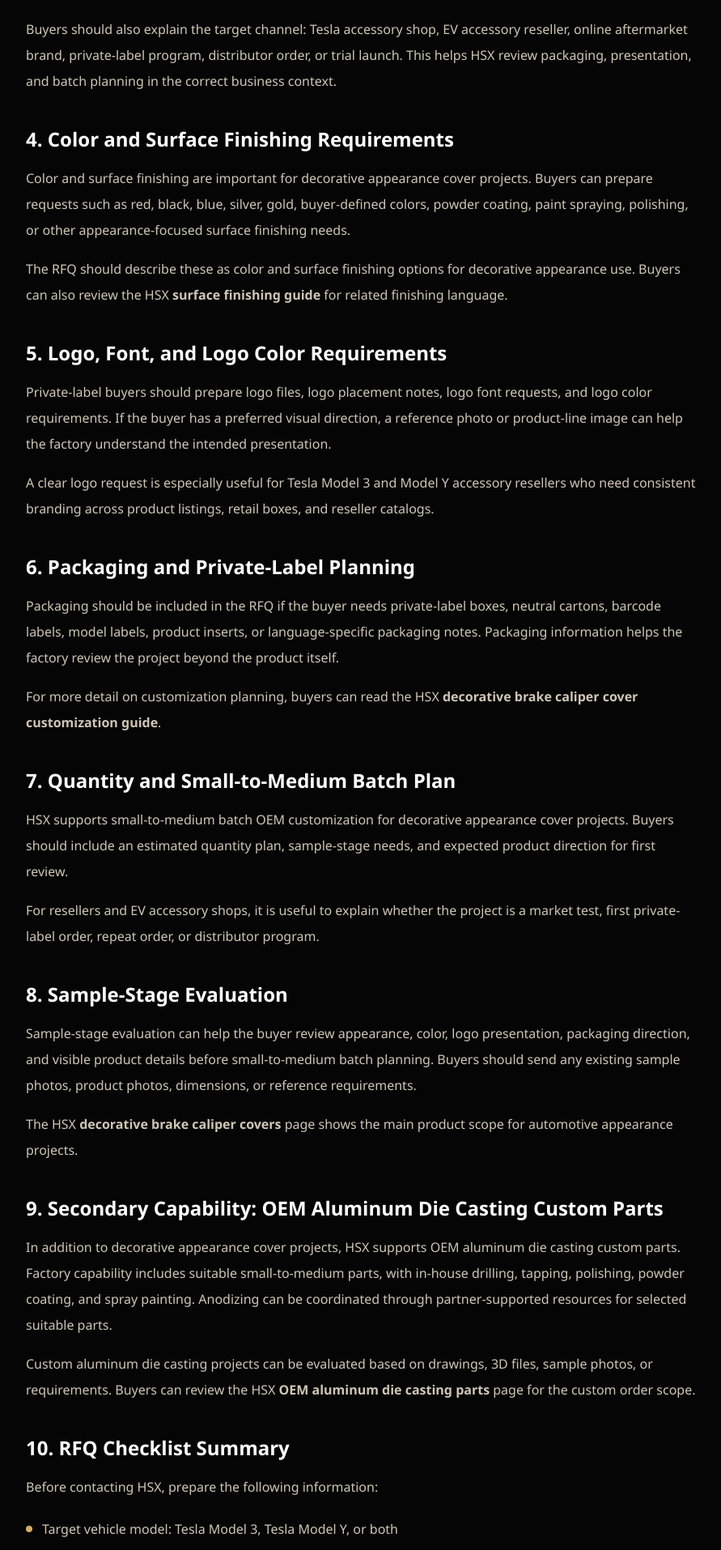
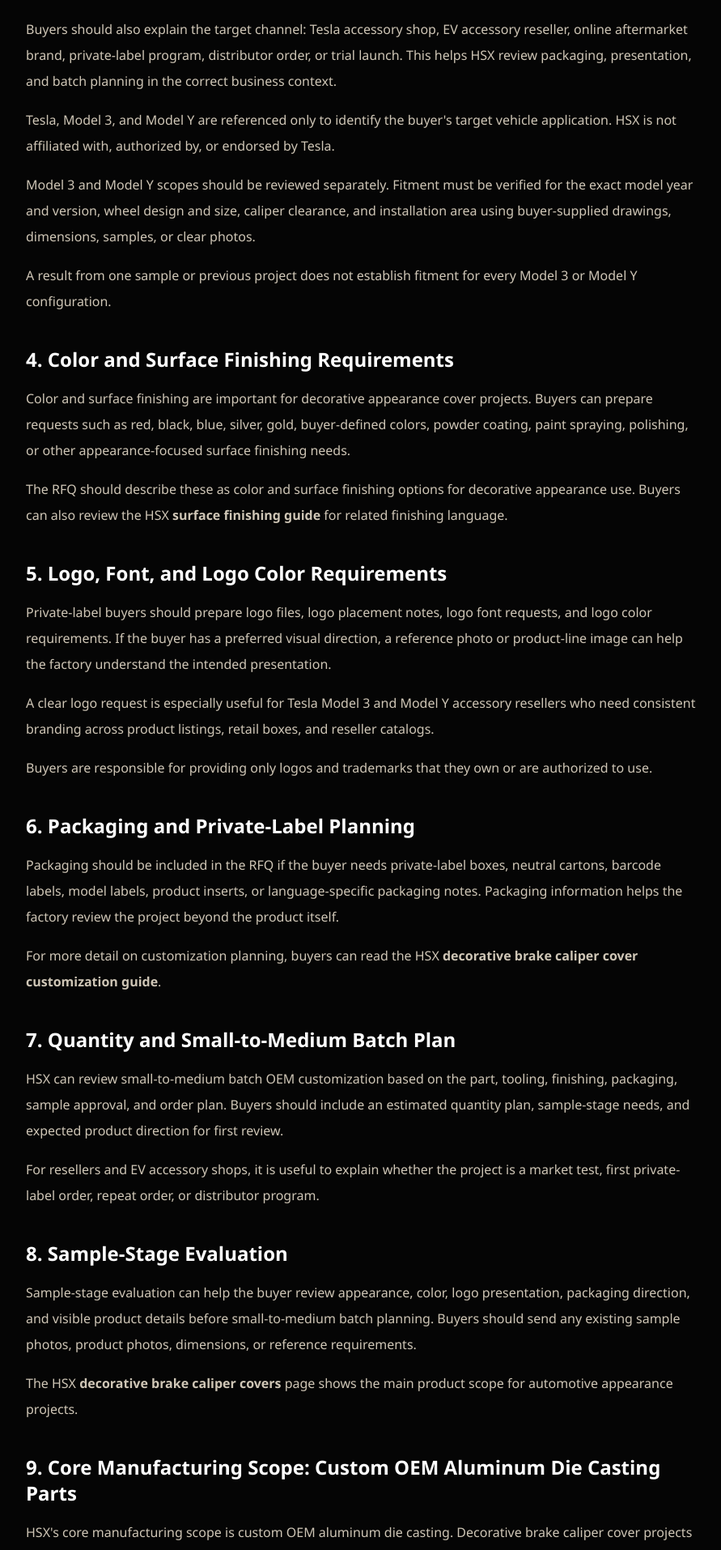
Before and after one commit to nicolsonhuang-byte/hsxdiecasting, a Next.js app: page /blog/oem-decorative-brake-caliper-covers-tesla-model-3-model-y-rfq-checklist in a window 1280 px wide. Shown: the part 1366-3280 px from the top of the page at 81% size, without its empty margins (192-1083 px from the left). Built offline with nearby package versions, Linux system fonts and the light colour scheme.

Commit message:
Clarify RFQ and project boundaries in Tesla caliper cover checklist

```diff
--- a/src/app/blog/oem-decorative-brake-caliper-covers-tesla-model-3-model-y-rfq-checklist/page.tsx
+++ b/src/app/blog/oem-decorative-brake-caliper-covers-tesla-model-3-model-y-rfq-checklist/page.tsx
@@ -17,15 +17,6 @@
   description: articleDescription,
   path: articlePath,
 });
-
-const contactDetails = {
-  email: "nicolson@hsxdiecasting.com",
-  whatsappHref:
-    "https://wa.me/8617666155283?text=Hello%20HSX%20Diecasting%2C%20I%20am%20preparing%20an%20RFQ%20for%20OEM%20decorative%20brake%20caliper%20appearance%20covers%20for%20Tesla%20Model%203%20or%20Model%20Y.%20Please%20contact%20me%20for%20project%20review.",
-};
-
-const mailtoRfq =
-  "mailto:nicolson@hsxdiecasting.com?subject=RFQ%20for%20OEM%20Decorative%20Brake%20Caliper%20Appearance%20Covers&body=Hello%20HSX%20Diecasting%2C%0A%0AI%20would%20like%20to%20request%20a%20project%20review%20for%20OEM%20decorative%20brake%20caliper%20appearance%20covers.%0A%0ATarget%20model%20%28Model%203%20/%20Model%20Y%29%3A%0AQuantity%20plan%3A%0AColor%20/%20surface%20finishing%20request%3A%0ALogo%20font%20/%20logo%20color%20request%3A%0APackaging%20or%20label%20request%3A%0ASample%20photos%20or%20product%20requirements%20available%3A%0A%0APlease%20contact%20me%20with%20project%20review%20details.%0A%0ABest%20regards%2C";
 
 const relatedLinks = [
   {
@@ -55,7 +46,8 @@
 ];
 
 const checklistItems = [
-  "Target vehicle model: Tesla Model 3, Tesla Model Y, or both",
+  "Exact vehicle model, model year, and version: Tesla Model 3, Tesla Model Y, or both",
+  "Wheel design and size, caliper clearance, and installation-area references",
   "Target sales channel: EV accessory shop, aftermarket reseller, distributor, or private-label brand",
   "Reference photos, sample photos, dimensions, or product requirements",
   "Color and surface finishing requirements for decorative appearance use",
@@ -125,8 +117,8 @@
             <p className="mt-4">
               Buyer communication should focus on appearance, color, logo
               presentation, packaging, sample confirmation, and product-line
-              positioning. The RFQ should not describe decorative covers as
-              brake system products or components that change vehicle operation.
+              positioning. They are not presented as products that change braking
+              performance, brake-system behavior, or vehicle operation.
             </p>
           </section>
 
@@ -146,6 +138,21 @@
               private-label program, distributor order, or trial launch. This
               helps HSX review packaging, presentation, and batch planning in the
               correct business context.
+            </p>
+            <p className="mt-4">
+              Tesla, Model 3, and Model Y are referenced only to identify the
+              buyer&apos;s target vehicle application. HSX is not affiliated with,
+              authorized by, or endorsed by Tesla.
+            </p>
+            <p className="mt-4">
+              Model 3 and Model Y scopes should be reviewed separately. Fitment
+              must be verified for the exact model year and version, wheel design
+              and size, caliper clearance, and installation area using
+              buyer-supplied drawings, dimensions, samples, or clear photos.
+            </p>
+            <p className="mt-4">
+              A result from one sample or previous project does not establish
+              fitment for every Model 3 or Model Y configuration.
             </p>
           </section>
 
@@ -190,6 +197,10 @@
               Model Y accessory resellers who need consistent branding across
               product listings, retail boxes, and reseller catalogs.
             </p>
+            <p className="mt-4">
+              Buyers are responsible for providing only logos and trademarks that
+              they own or are authorized to use.
+            </p>
           </section>
 
           <section>
@@ -220,10 +231,10 @@
               7. Quantity and Small-to-Medium Batch Plan
             </h2>
             <p className="mt-4">
-              HSX supports small-to-medium batch OEM customization for
-              decorative appearance cover projects. Buyers should include an
-              estimated quantity plan, sample-stage needs, and expected product
-              direction for first review.
+              HSX can review small-to-medium batch OEM customization based on the
+              part, tooling, finishing, packaging, sample approval, and order
+              plan. Buyers should include an estimated quantity plan, sample-stage
+              needs, and expected product direction for first review.
             </p>
             <p className="mt-4">
               For resellers and EV accessory shops, it is useful to explain
@@ -258,15 +269,16 @@
 
           <section>
             <h2 className="text-2xl font-semibold !text-white">
-              9. Secondary Capability: OEM Aluminum Die Casting Custom Parts
+              9. Core Manufacturing Scope: Custom OEM Aluminum Die Casting Parts
             </h2>
             <p className="mt-4">
-              In addition to decorative appearance cover projects, HSX supports
-              OEM aluminum die casting custom parts. Factory capability includes
-              suitable small-to-medium parts, with in-house drilling, tapping,
-              polishing, powder coating, and spray painting. Anodizing can be
-              coordinated through partner-supported resources for selected
-              suitable parts.
+              HSX&apos;s core manufacturing scope is custom OEM aluminum die casting.
+              Decorative brake caliper cover projects are reviewed as an
+              additional appearance-focused application. In-house capability
+              includes aluminum die casting for suitable small-to-medium parts,
+              together with drilling, tapping, polishing, powder coating, and
+              spray painting. Anodizing can be coordinated through
+              partner-supported resources for selected suitable parts.
             </p>
             <p className="mt-4">
               Custom aluminum die casting projects can be evaluated based on
@@ -319,11 +331,24 @@
               surface finishing requests, sample-stage needs, and quantity plan.
             </p>
             <p className="mt-4">
-              For direct contact details, visit the{" "}
+              Each new project is reviewed independently using the buyer&apos;s own
+              vehicle details, drawings, dimensions, samples, appearance
+              requirements, quantity, and packaging needs.
+            </p>
+            <p className="mt-4">
+              Customer-funded tooling and project-specific designs remain
+              dedicated to the original customer and are not reused for
+              third-party production or sale without the original customer&apos;s
+              written authorization.
+            </p>
+            <p className="mt-4">
+              This checklist helps buyers organize the information needed for
+              review. For direct contact details, visit the{" "}
               <Link href="/contact" className="font-semibold text-[#f4d27a]">
                 HSX contact page
-              </Link>{" "}
-              or use the RFQ buttons below.
+              </Link>
+              {". "}To start a formal project review, use the NEXT STEP section
+              below.
             </p>
           </section>
         </div>
@@ -342,37 +367,6 @@
             ))}
           </div>
         </section>
-
-        <section className="mt-10 rounded-[2rem] border border-[#d7b56d]/25 bg-[#d4ac67] p-8 text-[#120f08]">
-          <h2 className="text-2xl font-semibold">
-            Send your Tesla Model 3 / Model Y decorative cover RFQ
-          </h2>
-          <p className="mt-4 text-sm leading-7">
-            Send RFQ details by email or WhatsApp, including target models,
-            photos, samples, logo and packaging requirements, color and surface
-            finishing requests, sample-stage needs, and quantity plan.
-          </p>
-          <div className="mt-6 flex flex-col gap-4 sm:flex-row sm:flex-wrap">
-            <a
-              href={contactDetails.whatsappHref}
-              className="rounded-full bg-[#111] px-6 py-3 text-center text-sm font-semibold !text-white"
-            >
-              WhatsApp RFQ
-            </a>
-            <a
-              href={mailtoRfq}
-              className="rounded-full border border-[#120f08]/30 px-6 py-3 text-center text-sm font-semibold"
-            >
-              Email Project Details
-            </a>
-            <Link
-              href="/products/decorative-brake-caliper-covers"
-              className="rounded-full border border-[#120f08]/30 px-6 py-3 text-center text-sm font-semibold"
-            >
-              Review Product Page
-            </Link>
-          </div>
-        </section>
       </article>
     </main>
   );
```
